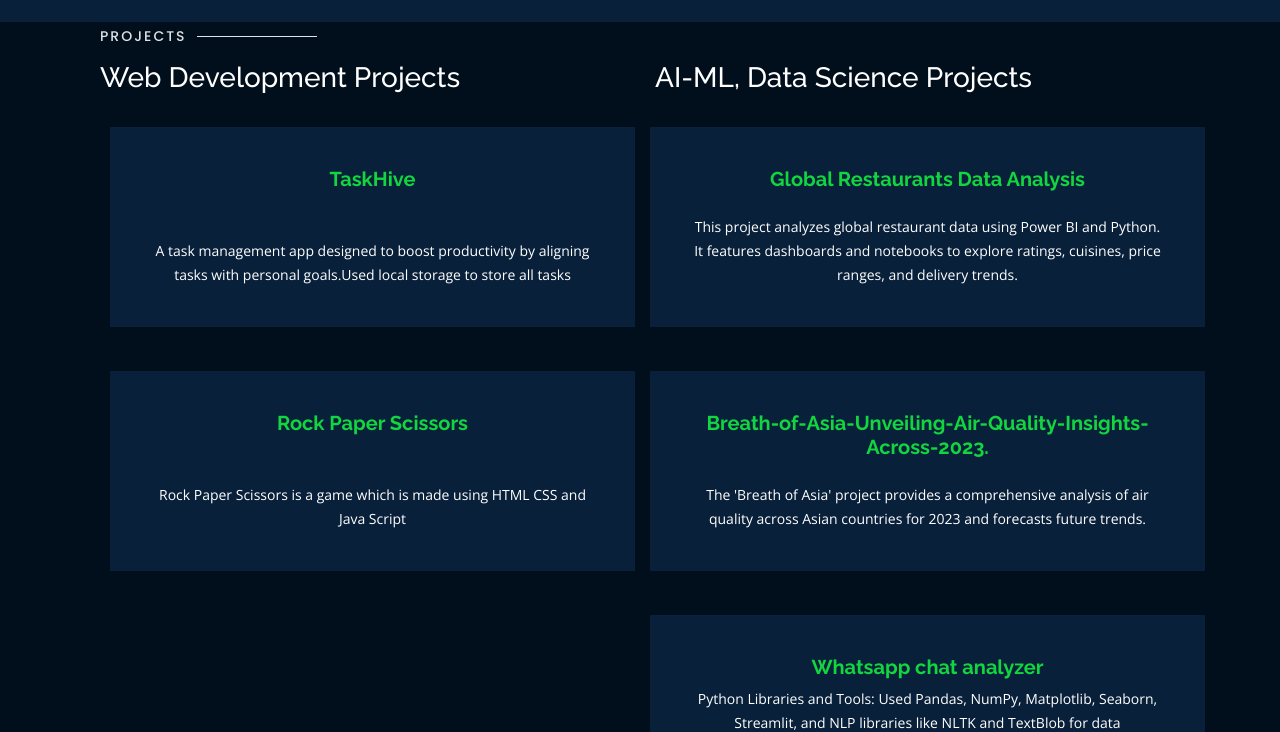
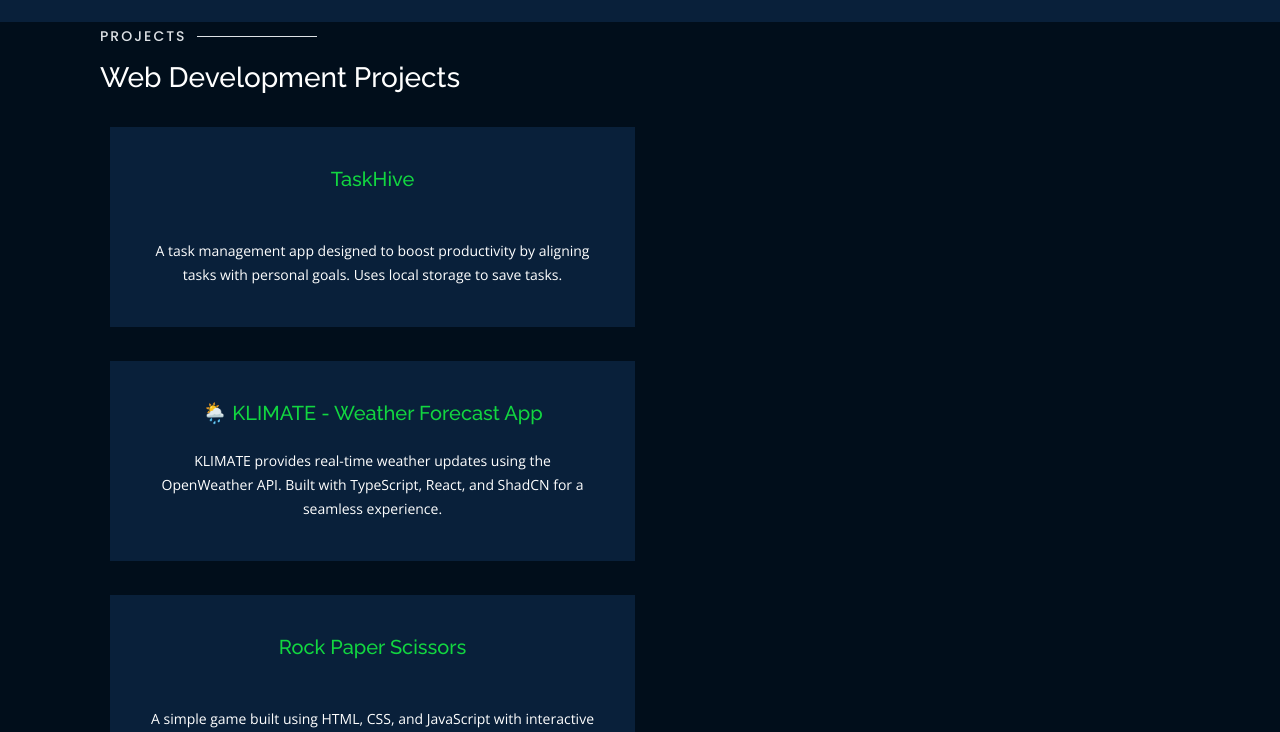
Before and after one commit to Aadarsh-13/Adarshpatel, a plain HTML site: page index.html in a window 1280 px wide. Both pictures are taken after a click on the link "Projects". Shown: the part 68-800 px from the top of the page. Drawn offline with nearby package versions, Linux system fonts and the light colour scheme.

Commit message:
Update index.html

```diff
--- a/index.html
+++ b/index.html
@@ -307,25 +307,31 @@ My professional journey is driven by a commitment to continuous learning and sta
             <div class="col-lg-6" data-aos="fade-up">
                 <h3>Web Development Projects</h3>
                 <div class="row" style="padding: 0 15px;">
-                    <div class="col-md-12 mt-4 icon-box project-card" data-aos="fade-up" data-aos-delay="100" style="margin-bottom: 20px;">
-                      <a href="https://taskhive-murex.vercel.app/" target="_blank" rel="noreferrer">
-                            <h5 style="color: #12d640;"><strong>TaskHive</strong></h5>
+                    <div class="col-md-12 mt-4 icon-box project-card" data-aos="fade-up" data-aos-delay="100">
+                        <a href="https://taskhive-murex.vercel.app/" target="_blank" rel="noreferrer">
+                            <h5 class="project-title">TaskHive</h5>
                         </a>
-
-                        <p style="color: #fff;">A task management app designed to boost productivity by aligning tasks with personal goals.Used local storage to store all tasks  </p>
+                        <p class="project-description">A task management app designed to boost productivity by aligning tasks with personal goals. Uses local storage to save tasks.</p>
                     </div>
 
-                    <div class="col-md-12 mt-4 icon-box project-card" data-aos="fade-up" data-aos-delay="100" style="margin-bottom: 20px;">
-                      <a href="https://rock-paper-scissors-github-io.vercel.app/" target="_blank" rel="noreferrer">
-                            <h5 style="color: #12d640;"><strong>Rock Paper Scissors</strong></h5>
+                    <div class="col-md-12 mt-4 icon-box project-card" data-aos="fade-up" data-aos-delay="100">
+                        <a href="https://weather-app-one-puce-18.vercel.app/" target="_blank" rel="noreferrer">
+                            <h5 class="project-title">🌦️ KLIMATE - Weather Forecast App</h5>
                         </a>
-
-                        <p style="color: #fff;">Rock Paper Scissors is a game which is made using HTML CSS and Java Script  </p>
+                        <p class="project-description">KLIMATE provides real-time weather updates using the OpenWeather API. Built with TypeScript, React, and ShadCN for a seamless experience.</p>
                     </div>
 
-
+                    <div class="col-md-12 mt-4 icon-box project-card" data-aos="fade-up" data-aos-delay="100">
+                        <a href="https://rock-paper-scissors-github-io.vercel.app/" target="_blank" rel="noreferrer">
+                            <h5 class="project-title">Rock Paper Scissors</h5>
+                        </a>
+                        <p class="project-description">A simple game built using HTML, CSS, and JavaScript with interactive UI.</p>
+                    </div>
                 </div>
             </div>
+        </div>
+    </div>
+
 
             <!-- Cyber Security Projects -->
             <div class="col-lg-6" data-aos="fade-up">
@@ -340,21 +346,24 @@ My professional journey is driven by a commitment to continuous learning and sta
 
 
 
-                    <div class="col-md-12 mt-4 icon-box project-card" data-aos="fade-up" data-aos-delay="100" style="margin-bottom: 20px;">
-                      <a href="https://github.com/Aadarsh-13/Breath-of-Asia-Unveiling-Air-Quality-Insights-Across-2023." target="_blank" rel="noreferrer">
-                          <h5 style="color: #12d640;"><strong>Breath-of-Asia-Unveiling-Air-Quality-Insights-Across-2023.
-                          </strong></h5>
-                      </a>
-                      <p style="color: #fff;">The 'Breath of Asia' project provides a comprehensive analysis of air quality across Asian countries for 2023 and forecasts future trends.</p>
+                    <div class="row">
+                      <div class="col-md-12 mt-4 icon-box project-card" data-aos="fade-up" data-aos-delay="100">
+                          <a href="https://github.com/Aadarsh-13/Breath-of-Asia-Unveiling-Air-Quality-Insights-Across-2023." target="_blank" rel="noreferrer">
+                              <h5 style="color: #12d640;"><strong>Breath-of-Asia-Unveiling-Air-Quality-Insights-Across-2023.</strong></h5>
+                          </a>
+                          <p style="color: #fff;">
+                              The 'Breath of Asia' project provides a comprehensive analysis of air quality across Asian countries for 2023 and forecasts future trends.
+                          </p>
+                      </div>
                   </div>
+
 
                   <div class="col-md-12 mt-4 icon-box project-card" data-aos="fade-up" data-aos-delay="100" style="margin-bottom: 20px;">
                     <a href="https://github.com/Aadarsh-13/whatsapp-chat-analyzer" target="_blank" rel="noreferrer">
                         <h5 style="color: #12d640;"><strong>Whatsapp chat analyzer
                         </strong></h5>
                     </a>
-                    <p style="color: #fff;">Python Libraries and Tools: Used Pandas, NumPy, Matplotlib, Seaborn, Streamlit, and NLP libraries like NLTK and TextBlob for data manipulation, visualization, and sentiment analysis in the web application.
-                      Development Environments: Leveraged Jupyter Notebook, PyCharm.</p>
+                    <p style="color: #fff;">Used Pandas, NumPy, Matplotlib, Seaborn, Streamlit, NLTK, and TextBlob for data analysis and visualization. Developed in Jupyter Notebook and PyCharm.</p>
                 </div>
 
 
```
